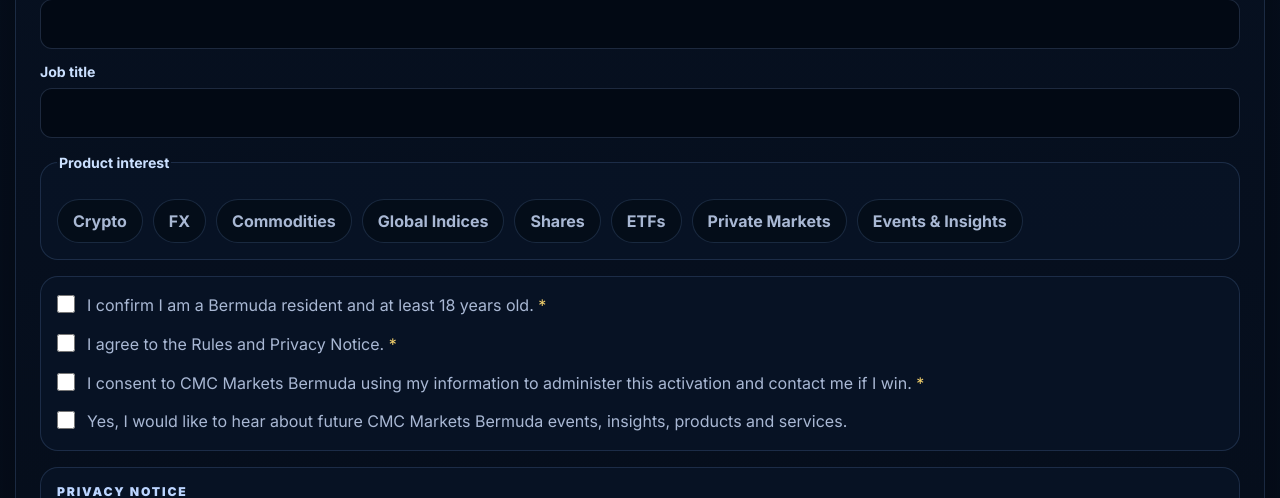
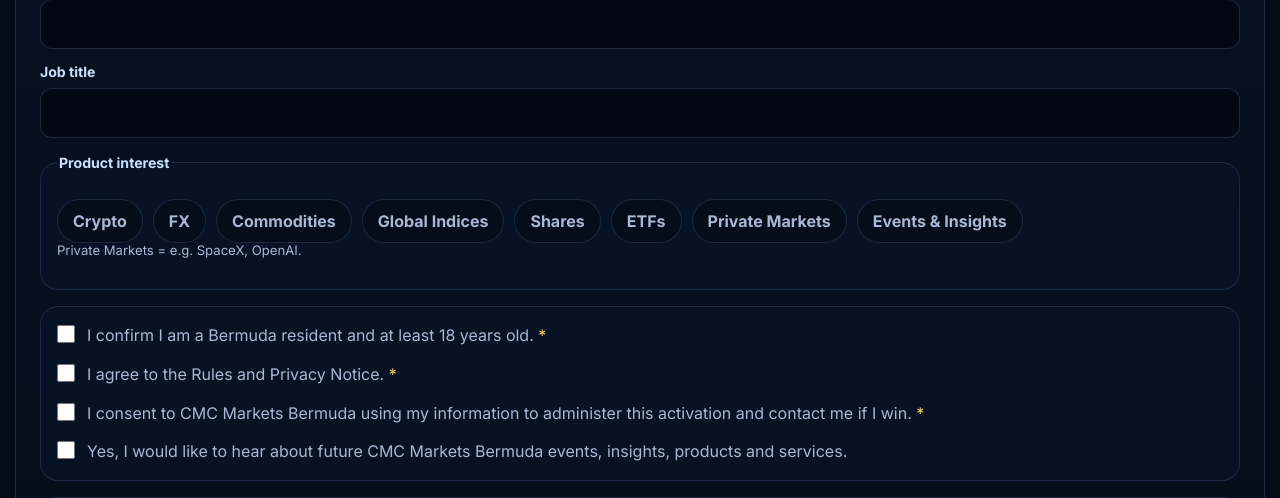
Before and after one commit to d63199682/cmc-btc-price-lock, a FastAPI app: page / in a window 1280 px wide. Shown: the part 3040-3538 px from the top of the page. Run offline with FastAPI, Linux system fonts and the light colour scheme; data comes from the database, SQL or seed files in the repository.

Commit message:
Add files via upload

```diff
--- a/cmc_btc_price_lock_v4/cmc_btc_price_lock/app/templates/index.html
+++ b/cmc_btc_price_lock_v4/cmc_btc_price_lock/app/templates/index.html
@@ -186,6 +186,7 @@
             </label>
             {% endfor %}
           </div>
+          <p class="field-subnote interest-helper">Private Markets = e.g. SpaceX, OpenAI.</p>
         </fieldset>
 
         <div class="consent-block">
```
